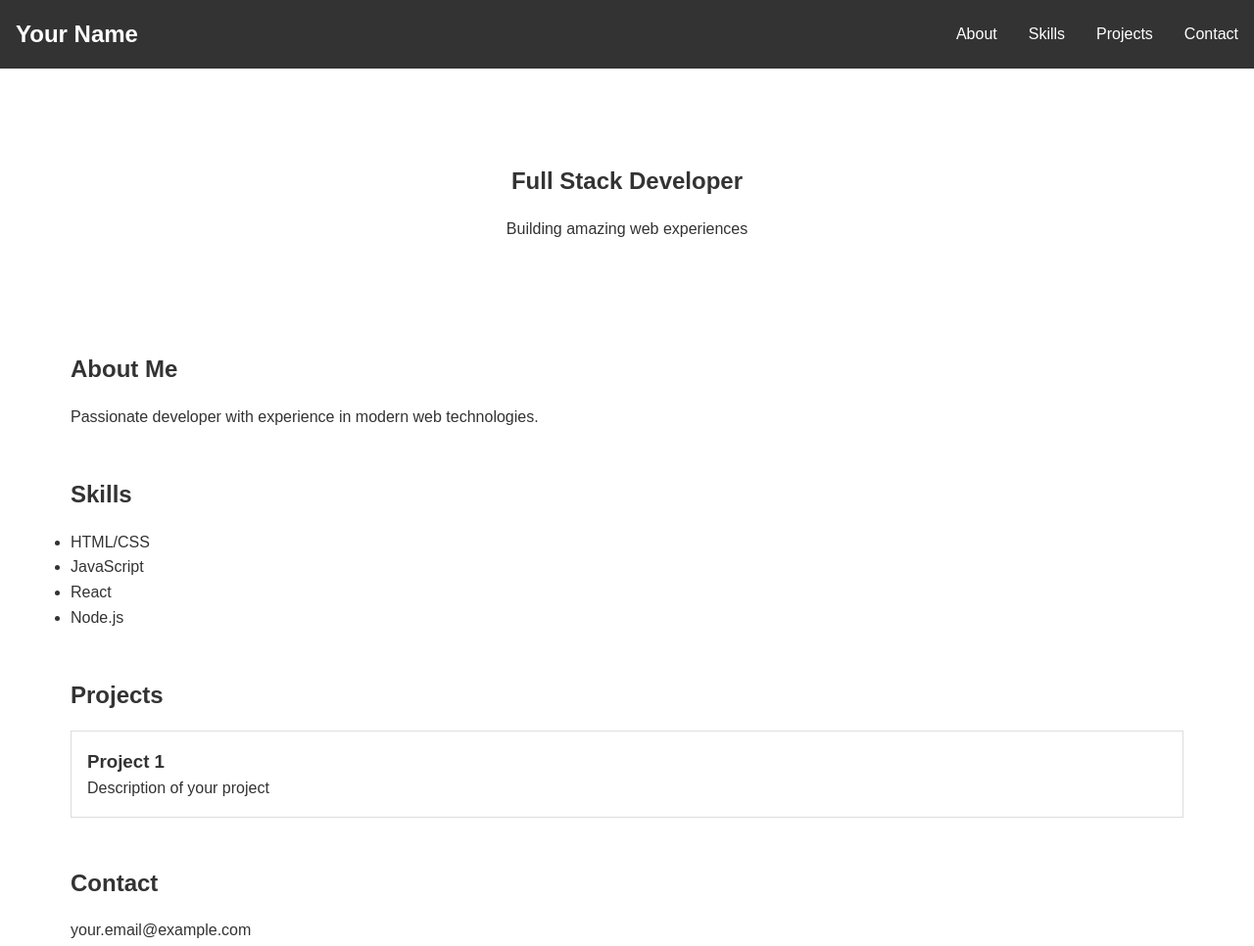
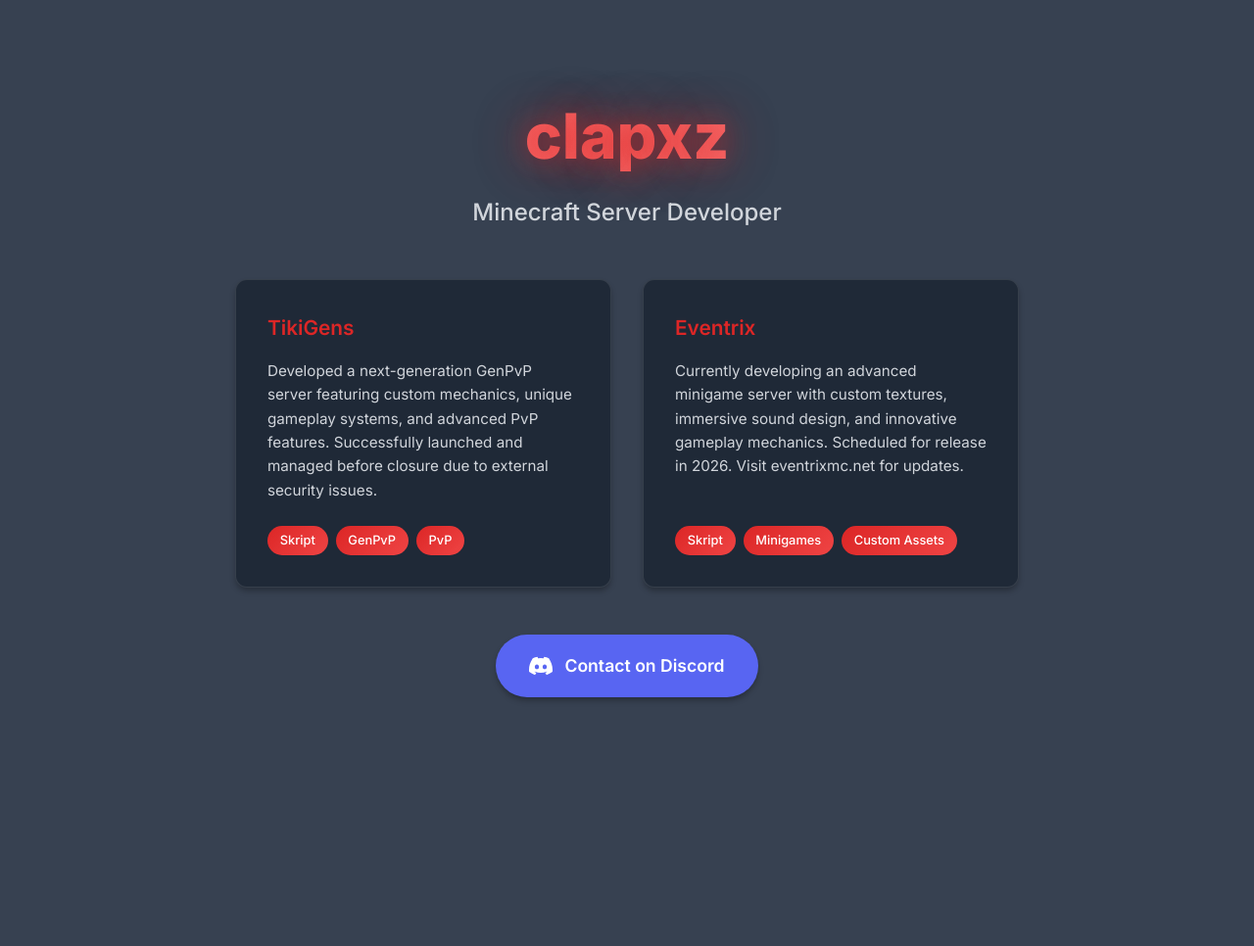
Before and after one commit to clapxz2/devsite, a website: page build/index.html in a window 1280 px wide. Shown: the whole page at 98% size. After the commit the page ends 800 px from the top, so only its background shows below. Drawn offline with Linux system fonts and the light colour scheme.

Commit message:
Fix build directory with latest portfolio updates

```diff
--- a/build/index.html
+++ b/build/index.html
@@ -3,57 +3,47 @@
 <head>
     <meta charset="UTF-8">
     <meta name="viewport" content="width=device-width, initial-scale=1.0">
-    <title>Your Name - Developer</title>
+    <title>clapxz.dev</title>
+    <link rel="preconnect" href="https://fonts.googleapis.com">
+    <link rel="preconnect" href="https://fonts.gstatic.com" crossorigin>
+    <link href="https://fonts.googleapis.com/css2?family=Inter:wght@300;400;500;600;700;800&display=swap" rel="stylesheet">
     <link rel="stylesheet" href="style.css">
 </head>
 <body>
-    <header>
-        <nav>
-            <h1>Your Name</h1>
-            <ul>
-                <li><a href="#about">About</a></li>
-                <li><a href="#skills">Skills</a></li>
-                <li><a href="#projects">Projects</a></li>
-                <li><a href="#contact">Contact</a></li>
-            </ul>
-        </nav>
-    </header>
+    <div class="container">
+        <div class="content">
+            <h1 class="name">clapxz</h1>
+            <h2 class="title">Minecraft Server Developer</h2>
 
-    <main>
-        <section id="hero">
-            <h2>Full Stack Developer</h2>
-            <p>Building amazing web experiences</p>
-        </section>
+            <div class="projects">
+                <div class="project">
+                    <h3>TikiGens</h3>
+                    <p>Developed a next-generation GenPvP server featuring custom mechanics, unique gameplay systems, and advanced PvP features. Successfully launched and managed before closure due to external security issues.</p>
+                    <div class="project-tech">
+                        <span class="tech-tag">Skript</span>
+                        <span class="tech-tag">GenPvP</span>
+                        <span class="tech-tag">PvP</span>
+                    </div>
+                </div>
 
-        <section id="about">
-            <h2>About Me</h2>
-            <p>Passionate developer with experience in modern web technologies.</p>
-        </section>
+                <div class="project">
+                    <h3>Eventrix</h3>
+                    <p>Currently developing an advanced minigame server with custom textures, immersive sound design, and innovative gameplay mechanics. Scheduled for release in 2026. Visit eventrixmc.net for updates.</p>
+                    <div class="project-tech">
+                        <span class="tech-tag">Skript</span>
+                        <span class="tech-tag">Minigames</span>
+                        <span class="tech-tag">Custom Assets</span>
+                    </div>
+                </div>
+            </div>
 
-        <section id="skills">
-            <h2>Skills</h2>
-            <ul>
-                <li>HTML/CSS</li>
-                <li>JavaScript</li>
-                <li>React</li>
-                <li>Node.js</li>
-            </ul>
-        </section>
-
-        <section id="projects">
-            <h2>Projects</h2>
-            <div class="project">
-                <h3>Project 1</h3>
-                <p>Description of your project</p>
-            </div>
-        </section>
-
-        <section id="contact">
-            <h2>Contact</h2>
-            <p>your.email@example.com</p>
-        </section>
-    </main>
-
-    <script src="script.js"></script>
+            <a href="https://discord.com/users/1068955883511500811" class="discord-btn" target="_blank">
+                <svg width="24" height="24" viewBox="0 0 24 24" fill="currentColor">
+                    <path d="M20.317 4.37a19.791 19.791 0 0 0-4.885-1.515.074.074 0 0 0-.079.037c-.21.375-.444.864-.608 1.25a18.27 18.27 0 0 0-5.487 0 12.64 12.64 0 0 0-.617-1.25.077.077 0 0 0-.079-.037A19.736 19.736 0 0 0 3.677 4.37a.07.07 0 0 0-.032.027C.533 9.046-.32 13.58.099 18.057a.082.082 0 0 0 .031.057 19.9 19.9 0 0 0 5.993 3.03.078.078 0 0 0 .084-.028 14.09 14.09 0 0 0 1.226-1.994.076.076 0 0 0-.041-.106 13.107 13.107 0 0 1-1.872-.892.077.077 0 0 1-.008-.128 10.2 10.2 0 0 0 .372-.292.074.074 0 0 1 .077-.01c3.928 1.793 8.18 1.793 12.062 0a.074.074 0 0 1 .078.01c.12.098.246.198.373.292a.077.077 0 0 1-.006.127 12.299 12.299 0 0 1-1.873.892.077.077 0 0 0-.041.107c.36.698.772 1.362 1.225 1.993a.076.076 0 0 0 .084.028 19.839 19.839 0 0 0 6.002-3.03.077.077 0 0 0 .032-.054c.5-5.177-.838-9.674-3.549-13.66a.061.061 0 0 0-.031-.03zM8.02 15.33c-1.183 0-2.157-1.085-2.157-2.419 0-1.333.956-2.419 2.157-2.419 1.21 0 2.176 1.096 2.157 2.42 0 1.333-.956 2.418-2.157 2.418zm7.975 0c-1.183 0-2.157-1.085-2.157-2.419 0-1.333.955-2.419 2.157-2.419 1.21 0 2.176 1.096 2.157 2.42 0 1.333-.946 2.418-2.157 2.418z"/>
+                </svg>
+                Contact on Discord
+            </a>
+        </div>
+    </div>
 </body>
 </html>
--- a/build/script.js
+++ b/build/script.js
@@ -1,11 +1,4 @@
-// Smooth scrolling for navigation links
-document.querySelectorAll('nav a').forEach(link => {
-    link.addEventListener('click', function(e) {
-        e.preventDefault();
-        const targetId = this.getAttribute('href');
-        const targetSection = document.querySelector(targetId);
-        targetSection.scrollIntoView({
-            behavior: 'smooth'
-        });
-    });
+// Simple page initialization
+document.addEventListener('DOMContentLoaded', function() {
+    console.log('clapxz portfolio loaded');
 });
--- a/build/style.css
+++ b/build/style.css
@@ -4,57 +4,225 @@
     box-sizing: border-box;
 }
 
-body {
-    font-family: Arial, sans-serif;
-    line-height: 1.6;
-    color: #333;
+:root {
+    --primary-color: #dc2626;
+    --secondary-color: #ef4444;
+    --accent-color: #f87171;
+    --text-light: #e5e7eb;
+    --text-muted: #d1d5db;
+    --bg-dark: #374151;
+    --bg-darker: #1f2937;
+    --shadow: 0 4px 6px -1px rgba(0, 0, 0, 0.3);
+    --shadow-lg: 0 20px 25px -5px rgba(0, 0, 0, 0.4);
 }
 
-header {
-    background: #333;
-    color: white;
-    padding: 1rem;
+body {
+    font-family: 'Inter', -apple-system, BlinkMacSystemFont, 'Segoe UI', Roboto, sans-serif;
+    line-height: 1.6;
+    color: var(--text-light);
+    background: var(--bg-dark);
+    height: 100vh;
+    overflow: hidden;
 }
 
-nav {
+.container {
+    height: 100vh;
     display: flex;
-    justify-content: space-between;
     align-items: center;
-}
-
-nav ul {
-    display: flex;
-    list-style: none;
-    gap: 2rem;
-}
-
-nav a {
-    color: white;
-    text-decoration: none;
-}
-
-main {
-    max-width: 1200px;
-    margin: 0 auto;
+    justify-content: center;
     padding: 2rem;
 }
 
-section {
+.content {
+    max-width: 800px;
+    width: 100%;
+    text-align: center;
+    animation: fadeInUp 1s ease-out;
+}
+
+.name {
+    font-size: 4rem;
+    font-weight: 800;
+    margin-bottom: 0.5rem;
+    background: linear-gradient(45deg, #dc2626, #e53e3e, #ef4444, #f56565, #f87171, #f56565, #ef4444, #e53e3e, #dc2626);
+    background-size: 400% 400%;
+    -webkit-background-clip: text;
+    -webkit-text-fill-color: transparent;
+    background-clip: text;
+    animation: gradientShift 8s linear infinite, textGlow 6s ease-in-out infinite alternate;
+    text-shadow: 0 0 30px rgba(220, 38, 38, 0.3);
+}
+
+.title {
+    font-size: 1.5rem;
+    color: var(--text-muted);
+    margin-bottom: 3rem;
+    font-weight: 500;
+}
+
+.projects {
+    display: grid;
+    grid-template-columns: repeat(auto-fit, minmax(300px, 1fr));
+    gap: 2rem;
     margin-bottom: 3rem;
 }
 
-h2 {
-    margin-bottom: 1rem;
-    color: #333;
+.project {
+    background: var(--bg-darker);
+    border-radius: 12px;
+    padding: 2rem;
+    box-shadow: var(--shadow);
+    border: 1px solid rgba(255, 255, 255, 0.1);
+    transition: all 0.3s ease;
+    text-align: left;
+    display: flex;
+    flex-direction: column;
+    height: 100%;
 }
 
-#hero {
-    text-align: center;
-    padding: 4rem 0;
+.project:hover {
+    transform: translateY(-5px);
+    box-shadow: var(--shadow-lg);
+    border-color: var(--primary-color);
 }
 
-.project {
-    border: 1px solid #ddd;
-    padding: 1rem;
+.project h3 {
+    color: var(--primary-color);
     margin-bottom: 1rem;
+    font-size: 1.3rem;
+    font-weight: 600;
 }
+
+.project p {
+    color: var(--text-muted);
+    margin-bottom: 1.5rem;
+    line-height: 1.6;
+    font-size: 0.95rem;
+}
+
+.project-tech {
+    display: flex;
+    flex-wrap: wrap;
+    gap: 0.5rem;
+    margin-top: auto;
+}
+
+.tech-tag {
+    background: linear-gradient(135deg, var(--primary-color), var(--secondary-color));
+    color: white;
+    padding: 0.3rem 0.8rem;
+    border-radius: 20px;
+    font-size: 0.8rem;
+    font-weight: 500;
+}
+
+.discord-btn {
+    display: inline-flex;
+    align-items: center;
+    gap: 0.75rem;
+    background: #5865f2;
+    color: white;
+    padding: 1rem 2rem;
+    border-radius: 50px;
+    text-decoration: none;
+    font-weight: 600;
+    font-size: 1.1rem;
+    transition: all 0.3s ease;
+    box-shadow: var(--shadow);
+    border: 2px solid transparent;
+}
+
+.discord-btn:hover {
+    background: #4752c4;
+    transform: translateY(-2px);
+    box-shadow: var(--shadow-lg);
+    border-color: var(--primary-color);
+}
+
+.discord-btn svg {
+    width: 24px;
+    height: 24px;
+}
+
+/* Animations */
+@keyframes fadeInUp {
+    from {
+        opacity: 0;
+        transform: translateY(30px);
+    }
+    to {
+        opacity: 1;
+        transform: translateY(0);
+    }
+}
+
+@keyframes gradientShift {
+    0% {
+        background-position: 0% 50%;
+    }
+    25% {
+        background-position: 100% 0%;
+    }
+    50% {
+        background-position: 100% 100%;
+    }
+    75% {
+        background-position: 0% 100%;
+    }
+    100% {
+        background-position: 0% 50%;
+    }
+}
+
+@keyframes textGlow {
+    0% {
+        text-shadow: 0 0 20px rgba(220, 38, 38, 0.3), 0 0 40px rgba(220, 38, 38, 0.2);
+    }
+    100% {
+        text-shadow: 0 0 30px rgba(220, 38, 38, 0.6), 0 0 60px rgba(220, 38, 38, 0.4), 0 0 80px rgba(220, 38, 38, 0.2);
+    }
+}
+
+/* Responsive Design */
+@media (max-width: 768px) {
+    .container {
+        padding: 1rem;
+    }
+
+    .name {
+        font-size: 3rem;
+    }
+
+    .title {
+        font-size: 1.2rem;
+    }
+
+    .projects {
+        grid-template-columns: 1fr;
+        gap: 1.5rem;
+    }
+
+    .project {
+        padding: 1.5rem;
+    }
+
+    .discord-btn {
+        padding: 0.875rem 1.5rem;
+        font-size: 1rem;
+    }
+}
+
+@media (max-width: 480px) {
+    .name {
+        font-size: 2.5rem;
+    }
+
+    .title {
+        font-size: 1.1rem;
+        margin-bottom: 2rem;
+    }
+
+    .projects {
+        margin-bottom: 2rem;
+    }
+}
```
